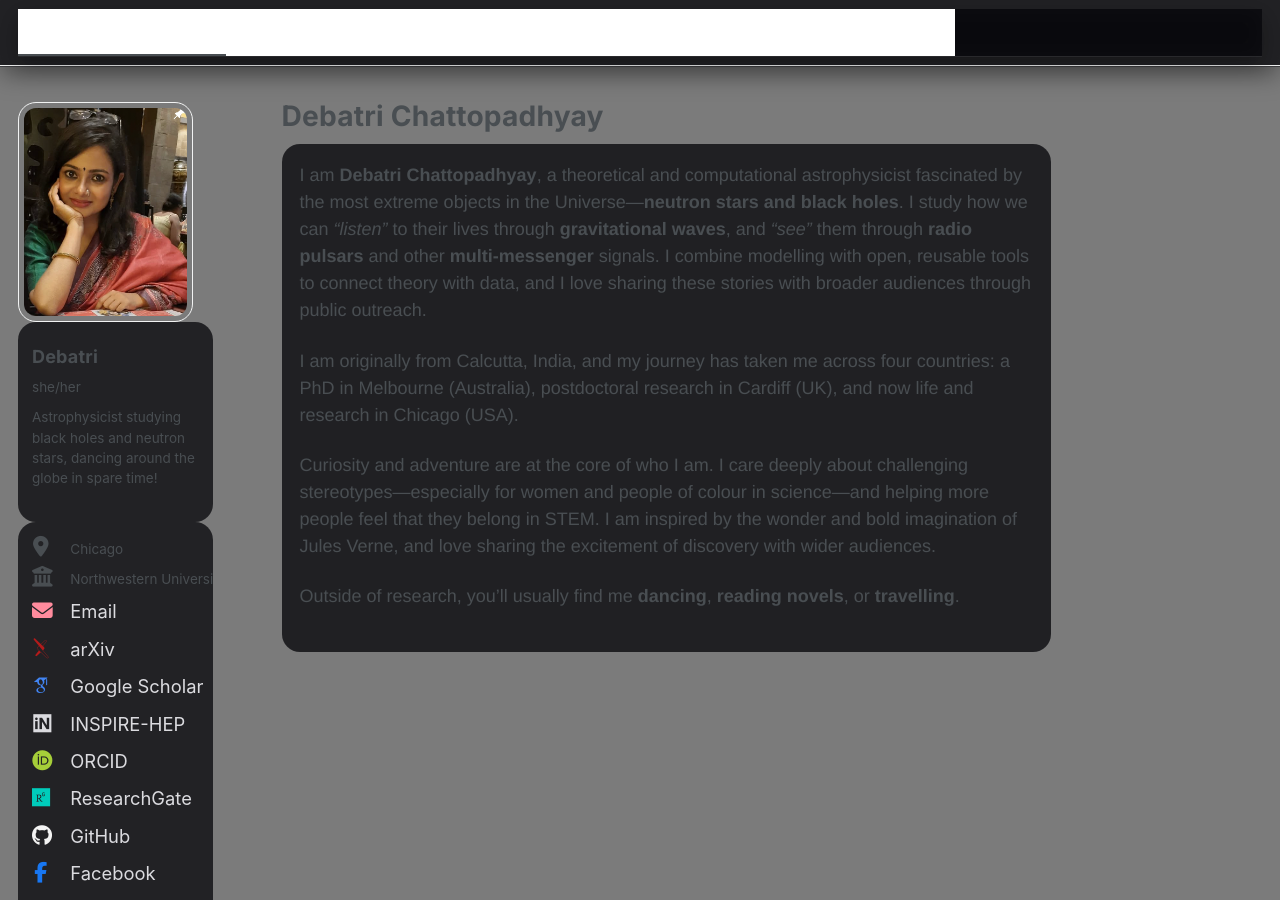
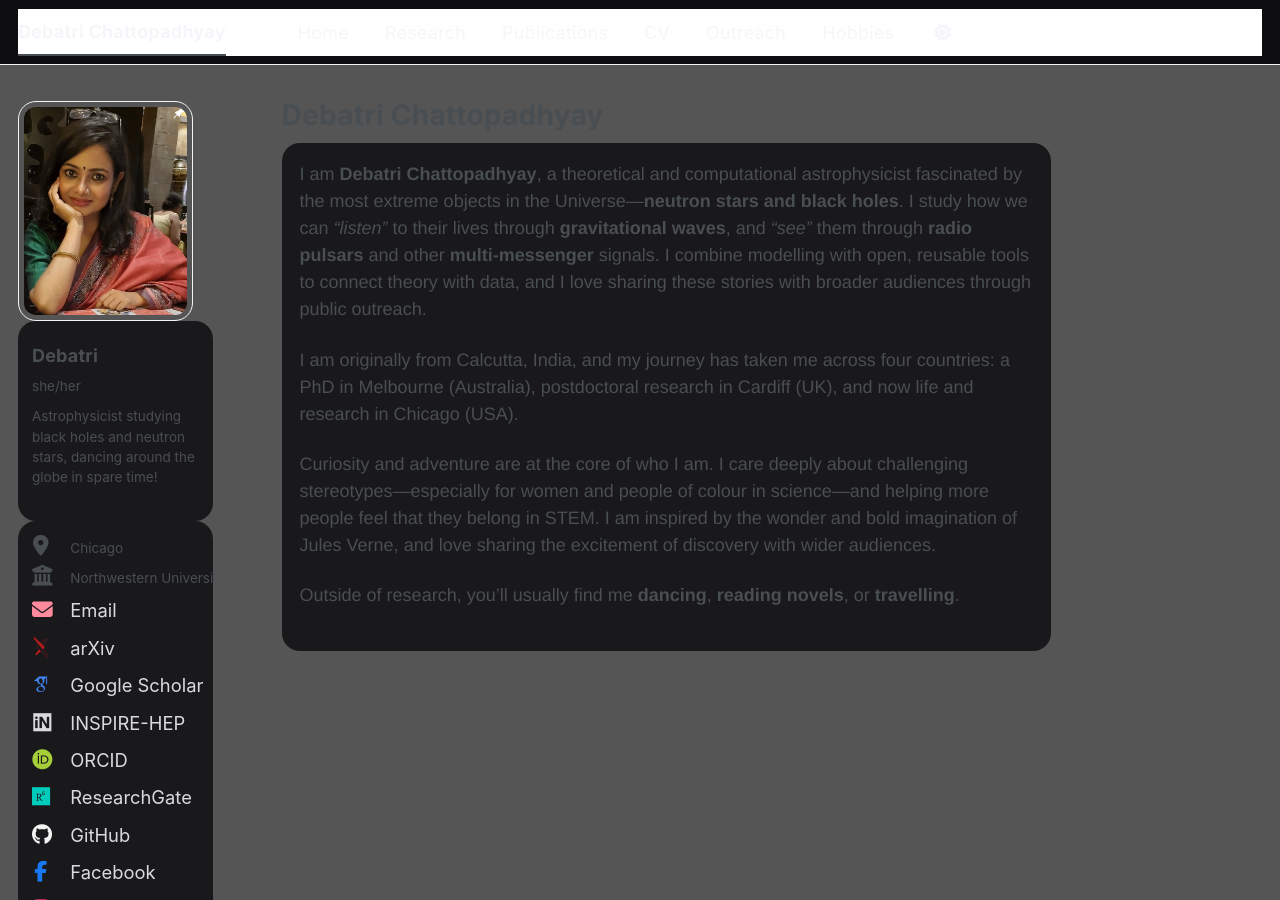
Before and after one commit to debatric/debatric.github.io, a Jekyll site: the page built from _pages/about.md, in a window 1280 px wide and 900 px high. Built offline with Jekyll 4.4.1, drawn with Linux system fonts in a browser that asks for light colours; some web fonts are replaced; a script bundle is joined from its source files by our own code; library files that are not in the unit come from our copies.

Commit message:
Update _custom.scss

```diff
--- a/_sass/_custom.scss
+++ b/_sass/_custom.scss
@@ -273,56 +273,3 @@ a:focus {
 .author__avatar {
   border-radius: 18px !important;
 }
-
-/* =========================================================
-   FIX: LIGHT/DAY MODE NAV BAR (make it visible, not white)
-   Put at END of _sass/_custom.scss
-   ========================================================= */
-
-/* Light mode = anything that's NOT data-theme="dark" */
-html:not([data-theme="dark"]) .masthead,
-html:not([data-theme="dark"]) .greedy-nav {
-  background: rgba(10, 10, 14, 0.78) !important;   /* <- less white, glassy dark */
-  backdrop-filter: blur(10px);
-  -webkit-backdrop-filter: blur(10px);
-  border-bottom: 1px solid rgba(255,255,255,0.12);
-  box-shadow: 0 8px 24px rgba(0,0,0,0.35);
-}
-
-/* Make nav text readable in light mode */
-html:not([data-theme="dark"]) .site-title,
-html:not([data-theme="dark"]) .greedy-nav a {
-  color: rgba(255,255,255,0.92) !important;
-}
-
-/* Hover + active styling */
-html:not([data-theme="dark"]) .greedy-nav a:hover {
-  color: #ff8b9d !important; /* your accent */
-}
-
-html:not([data-theme="dark"]) .greedy-nav .active > a,
-html:not([data-theme="dark"]) .greedy-nav .visible-links .active > a {
-  color: #ffffff !important;
-  text-decoration: underline;
-  text-underline-offset: 6px;
-}
-
-/* Mobile hamburger/icon in light mode */
-html:not([data-theme="dark"]) .greedy-nav__toggle {
-  color: rgba(255,255,255,0.92) !important;
-}
-html:not([data-theme="dark"]) .navicon,
-html:not([data-theme="dark"]) .navicon:before,
-html:not([data-theme="dark"]) .navicon:after {
-  background: rgba(255,255,255,0.92) !important;
-}
-
-/* OPTIONAL: brighter background image in DAY mode only */
-html:not([data-theme="dark"]) body::before {
-  filter: brightness(0.78) contrast(1.05); /* <- increase brightness for day */
-}
-
-/* Keep your darker background in NIGHT mode */
-html[data-theme="dark"] body::before {
-  filter: brightness(0.55) contrast(1.05);
-}
```
